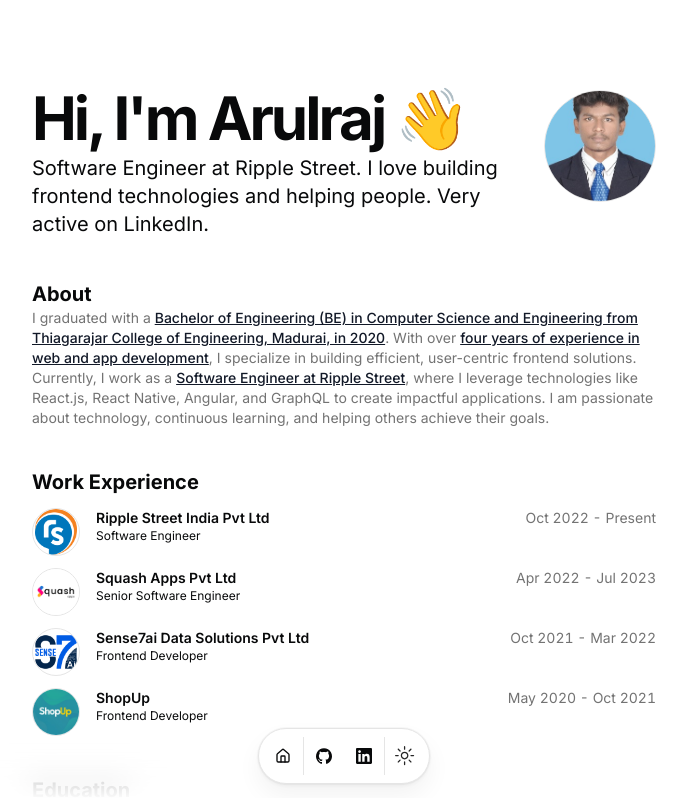
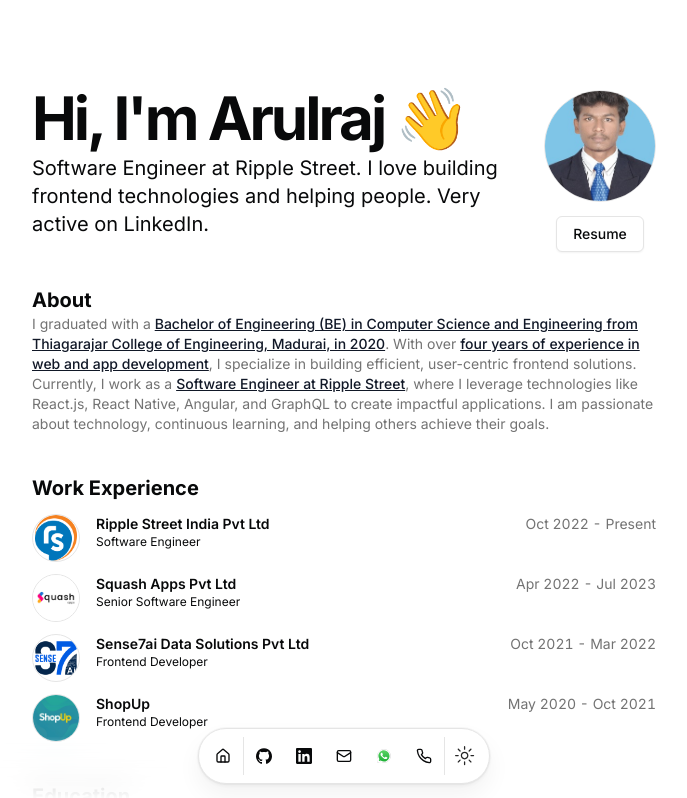
Before and after one commit to Arulraj-a2b/portfolio, a Next.js app: page / in a window 1280 px wide. Shown: the top 798 px of the page, without its empty margins (296-983 px from the left). Built offline with nearby package versions, Linux system fonts and the light colour scheme.

Commit message:
feat add resume

```diff
--- a/src/app/page.tsx
+++ b/src/app/page.tsx
@@ -7,6 +7,7 @@
 import { DATA } from "@/data/resume";
 import Link from "next/link";
 import Markdown from "react-markdown";
+import { Button } from "@/components/ui/button";
 
 const BLUR_FADE_DELAY = 0.04;
 
@@ -29,6 +30,7 @@
                 text={DATA.description}
               />
             </div>
+            <div className="flex flex-col space-y-2 items-center">
               <BlurFade delay={BLUR_FADE_DELAY}>
                 <Avatar className="size-28 border">
                   <AvatarImage
@@ -39,6 +41,12 @@
                   <AvatarFallback>{DATA.initials}</AvatarFallback>
                 </Avatar>
               </BlurFade>
+              <Link href={DATA.resumeUrl}>
+                <Button variant="outline" type="button">
+                  Resume
+                </Button>
+              </Link>
+            </div>
           </div>
         </div>
       </section>
--- a/src/components/icons.tsx
+++ b/src/components/icons.tsx
@@ -1,10 +1,12 @@
-import { GlobeIcon, MailIcon } from "lucide-react";
+import { GlobeIcon, MailIcon, PhoneIcon } from "lucide-react";
 
 export type IconProps = React.HTMLAttributes<SVGElement>;
 
 export const Icons = {
   globe: (props: IconProps) => <GlobeIcon {...props} />,
   email: (props: IconProps) => <MailIcon {...props} />,
+  phone: (props: IconProps) => <PhoneIcon {...props} />,
+
   linkedin: (props: IconProps) => (
     <svg viewBox="0 0 24 24" xmlns="http://www.w3.org/2000/svg" {...props}>
       <title>LinkedIn</title>
--- a/src/data/resume.tsx
+++ b/src/data/resume.tsx
@@ -4,6 +4,10 @@
 export const DATA = {
   name: "Arulraj Venkadachalam",
   initials: "AV",
+  email: "abofficial1997@gmail.com",
+  phoneNumber: "+91 8189838485",
+  resumeUrl:
+    "https://drive.google.com/file/d/1WtsQMILk9np3dJNkDxaUGabOxEsQLNQb/view?usp=sharing",
   url: "https://arulraj1997.netlify.app",
   location: "Salem, Tamil Nadu, India",
   locationLink: "https://maps.app.goo.gl/LnDvumCcyvShFhTq8",
@@ -71,9 +75,21 @@
       // },
       email: {
         name: "Send Email",
-        url: "#",
+        url: "mailto:abofficial1997@gmail.com",
         icon: Icons.email,
-        navbar: false,
+        navbar: true,
+      },
+      whatsapp: {
+        name: "Send WhatsApp",
+        url: "https://wa.me/8189838485",
+        icon: Icons.whatsapp,
+        navbar: true,
+      },
+      phone: {
+        name: "Call",
+        url: "tel:+91 8189838485",
+        icon: Icons.phone,
+        navbar: true,
       },
     },
   },
```
Lines whose indentation alone changed are shown as unchanged.
